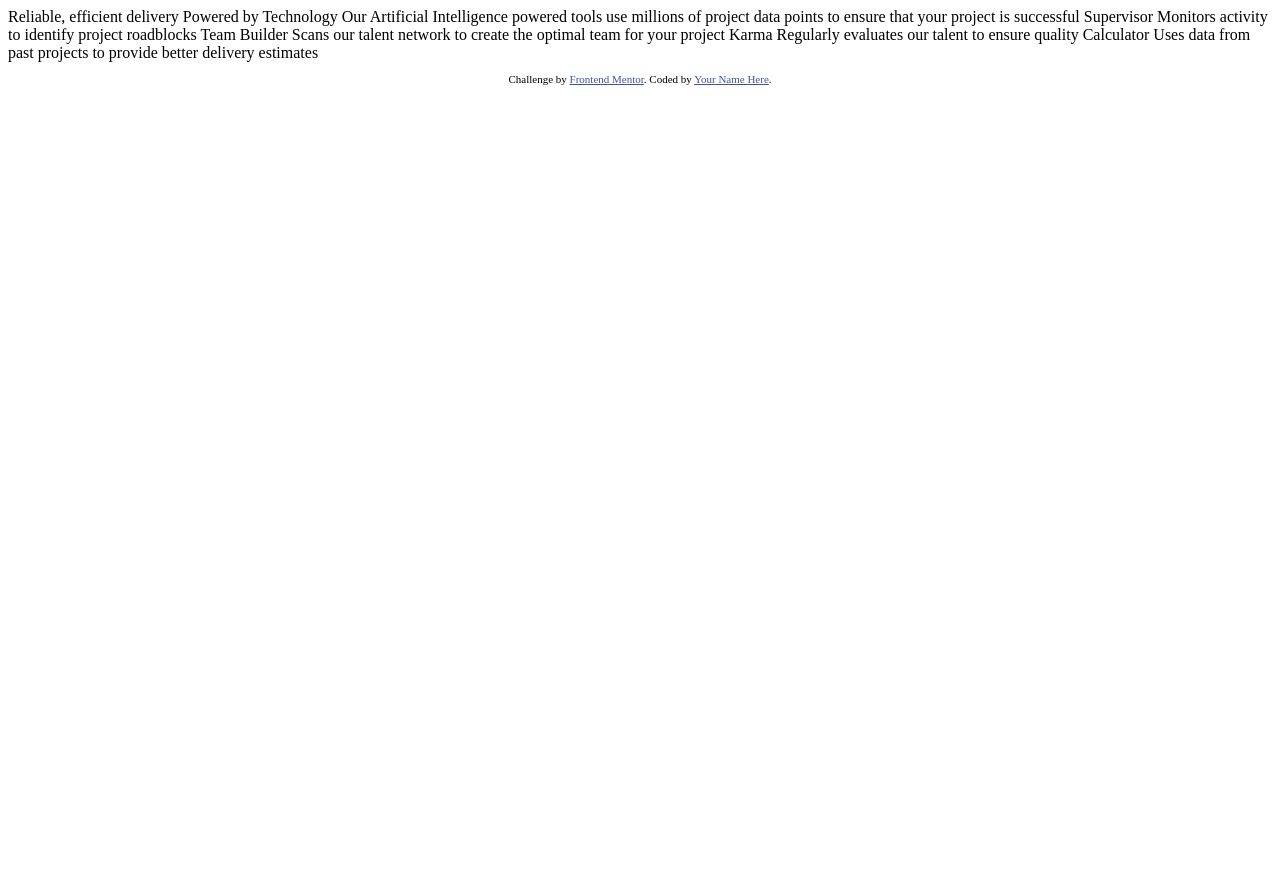
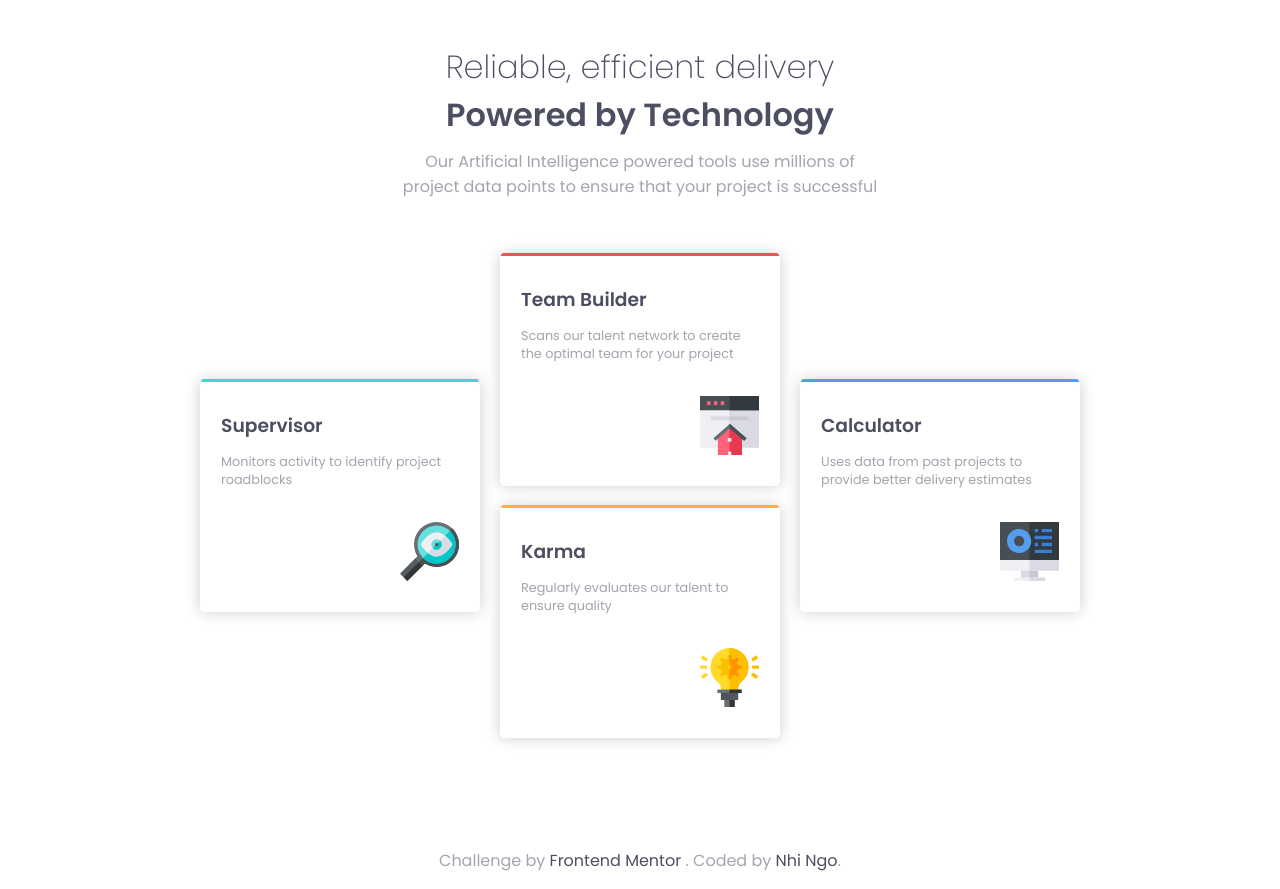
Before and after one commit to nhi-ngo/Frontend-Challenges, a plain HTML site: page four-card-feature-section-master/index.html in a window 1280 px wide. Before the commit the page ends 800 px from the top, so only its background shows below. Drawn offline with Linux system fonts and the light colour scheme.

Commit message:
Completed files

```diff
--- a/four-card-feature-section-master/index.html
+++ b/four-card-feature-section-master/index.html
@@ -1,44 +1,60 @@
 <!DOCTYPE html>
 <html lang="en">
 	<head>
-  <meta charset="UTF-8">
-  <meta name="viewport" content="width=device-width, initial-scale=1.0"> <!-- displays site properly based on user's device -->
+		<meta charset="UTF-8" />
+		<meta name="viewport" content="width=device-width, initial-scale=1.0" />
+		<!-- displays site properly based on user's device -->
 
-  <link rel="icon" type="image/png" sizes="32x32" href="./images/favicon-32x32.png">
+		<link rel="icon" type="image/png" sizes="32x32" href="images/favicon-32x32.png" />
+		<link rel="stylesheet" href="style.css" />
 
 		<title>Frontend Mentor | Four card feature section</title>
-
-  <!-- Feel free to remove these styles or customise in your own stylesheet 👍 -->
-  <style>
-    .attribution { font-size: 11px; text-align: center; }
-    .attribution a { color: hsl(228, 45%, 44%); }
-  </style>
 	</head>
 	<body>
-
-  Reliable, efficient delivery
-  Powered by Technology
-
-  Our Artificial Intelligence powered tools use millions of project data points
-  to ensure that your project is successful
-
-  Supervisor
-  Monitors activity to identify project roadblocks
-
-  Team Builder
-  Scans our talent network to create the optimal team for your project
-
-  Karma
-  Regularly evaluates our talent to ensure quality
-
-  Calculator
-  Uses data from past projects to provide better delivery estimates
-
+		<header>
+			<div class="container center">
+				<h1 class="text-light">Reliable, efficient delivery</h1>
+				<h1>Powered by Technology</h1>
+				<p>
+					Our Artificial Intelligence powered tools use millions of project data points to ensure that your project is
+					successful
+				</p>
+			</div>
+		</header>
+		<main>
+			<div class="container grid">
+				<div class="box box-cyan">
+					<h3>Supervisor</h3>
+					<p>Monitors activity to identify project roadblocks</p>
+					<img src="images/icon-supervisor.svg" alt="supervisor" />
+				</div>
+				<div class="box box-red">
+					<h3>Team Builder</h3>
+					<p>Scans our talent network to create the optimal team for your project</p>
+					<img src="images/icon-team-builder.svg" alt="team-builder" />
+				</div>
+				<div class="box box-orange">
+					<h3>Karma</h3>
+					<p>Regularly evaluates our talent to ensure quality</p>
+					<img src="images/icon-karma.svg" alt="karma" />
+				</div>
+				<div class="box box-blue">
+					<h3>Calculator</h3>
+					<p>Uses data from past projects to provide better delivery estimates</p>
+					<img src="images/icon-calculator.svg" alt="calculator" />
+				</div>
+			</div>
+		</main>
 
 		<footer>
 			<p class="attribution">
-      Challenge by <a href="https://www.frontendmentor.io?ref=challenge" target="_blank">Frontend Mentor</a>.
-      Coded by <a href="#">Your Name Here</a>.
+				Challenge by <a href="https://www.frontendmentor.io?ref=challenge" target="_blank">Frontend Mentor </a>. Coded
+				by
+				<a
+					href="https://github.com/nhiyngo/Frontend-Challenges/tree/master/four-card-feature-section-master"
+					target="_blank"
+					>Nhi Ngo</a
+				>.
 			</p>
 		</footer>
 	</body>
--- /dev/null
+++ b/four-card-feature-section-master/style.css
@@ -0,0 +1,179 @@
+@import url('https://fonts.googleapis.com/css2?family=Poppins:wght@200;400;600&display=swap');
+
+:root {
+	--red: hsl(0, 78%, 62%);
+	--cyan: hsl(180, 62%, 55%);
+	--orange: hsl(34, 97%, 64%);
+	--blue: hsl(212, 86%, 64%);
+	--veryDarkBlue: hsl(234, 12%, 34%);
+	--grayishBlue: hsl(229, 6%, 66%);
+	--veryLightGray: hsl(0, 0%, 98%);
+}
+
+html {
+	box-sizing: border-box;
+}
+
+*,
+*:before,
+*:after {
+	box-sizing: inherit;
+}
+
+body {
+	font-family: 'Poppins', sans-serif;
+	font-size: 1rem;
+}
+
+.container {
+	margin: 0 auto;
+	padding: 35px 50px 0;
+	width: 1000px;
+	max-width: 100%;
+}
+
+.container.center {
+	text-align: center;
+}
+
+.container.grid {
+	display: grid;
+}
+
+h1,
+h3 {
+	color: var(--veryDarkBlue);
+}
+
+p {
+	color: var(--grayishBlue);
+}
+
+img {
+	width: 25%;
+	align-self: flex-end;
+	margin-top: 20px;
+}
+
+.box {
+	padding: 30px 20px;
+	border: 1px solid transparent;
+	box-shadow: 0 0 15px rgba(0, 0, 0, 0.2);
+	border-radius: 5px;
+	margin: 10px;
+	position: relative;
+	display: flex;
+	flex-direction: column;
+}
+
+.box p {
+	font-size: 0.8rem;
+}
+
+.box::before {
+	content: '';
+	height: 3px;
+	width: 100%;
+	position: absolute;
+	top: -2px;
+	left: 0;
+	border-radius: 5px 5px 0 0;
+}
+
+.box-cyan::before {
+	background-color: var(--cyan);
+}
+.box-red::before {
+	background-color: var(--red);
+}
+.box-orange::before {
+	background-color: var(--orange);
+}
+.box-blue::before {
+	background-color: var(--blue);
+}
+
+/* Header */
+header .text-light {
+	font-weight: 200;
+	color: var(--veryDarkBlue);
+}
+
+header h1 {
+	margin: 0;
+}
+
+header p {
+	max-width: 480px;
+	margin: 10px auto;
+}
+
+/* Main */
+.grid {
+	grid-template-columns: repeat(3, minmax(250px, 1fr));
+}
+
+.box-red {
+	grid-column: 2 / span 1;
+	grid-row: 1 / span 2;
+}
+
+.box-orange {
+	grid-column: 2 / span 1;
+	grid-row: 3 / span 2;
+}
+
+.box-cyan {
+	grid-row: 2 / span 2;
+}
+
+.box-blue {
+	grid-column: span 1/-1;
+	grid-row: 2 / span 2;
+}
+
+.box h3 {
+	margin: 0;
+}
+
+/* Footer */
+footer {
+	margin-top: 100px;
+	text-align: center;
+}
+
+.attribution a {
+	text-decoration: none;
+	color: var(--veryDarkBlue);
+}
+
+@media screen and (max-width: 768px) {
+	.container {
+		padding: 35px 10px;
+	}
+
+	.grid {
+		grid-template-columns: auto;
+	}
+
+	.box {
+		grid-column: 2 / span 1;
+		max-width: 450px;
+	}
+
+	.box-cyan {
+		grid-row: 1 / span 2;
+	}
+
+	.box-red {
+		grid-row: 3 / span 2;
+	}
+
+	.box-orange {
+		grid-row: 5 / span 2;
+	}
+
+	.box-blue {
+		grid-row: 7 / span 2;
+	}
+}
```
Also changed, not shown: 1 other file. Lines whose indentation alone changed are shown as unchanged.
